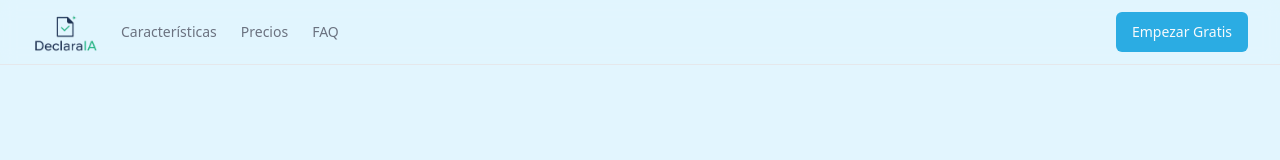
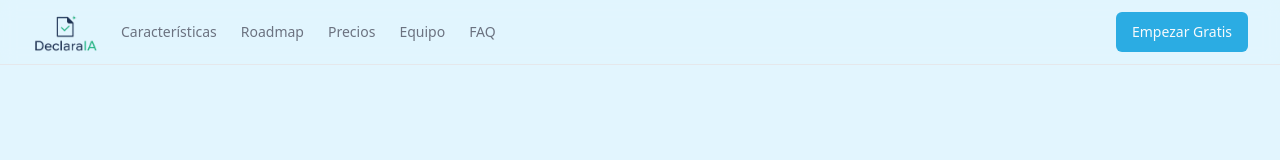
Before and after one commit to hectorDev2/landing-declaraIA, a Next.js app: page / in a window 1280 px wide. Shown: the top 160 px of the page. Built offline with nearby package versions, Linux system fonts and the light colour scheme.

Commit message:
feat: agregar enlaces de navegación para Roadmap y Equipo en el componente Header

```diff
--- a/src/components/declarai/header.tsx
+++ b/src/components/declarai/header.tsx
@@ -7,7 +7,9 @@ import { Menu } from "lucide-react";
 export function Header() {
   const navLinks = [
     { href: "#features", label: "Características" },
+    { href: "#roadmap", label: "Roadmap" },
     { href: "#pricing", label: "Precios" },
+    { href: "#team", label: "Equipo" },
     { href: "#faq", label: "FAQ" },
   ];
 
```
